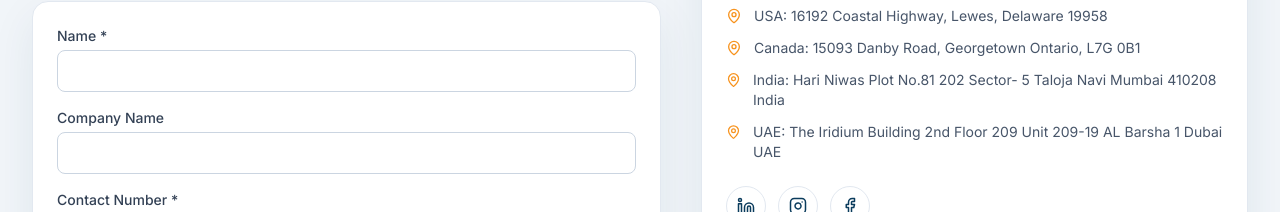
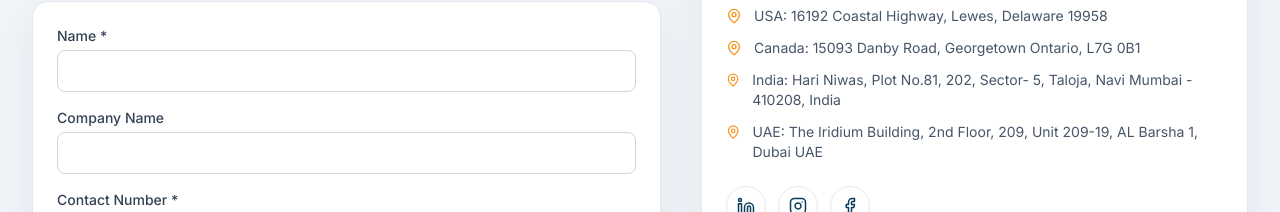
Before and after one commit to Naveen-g09/Cargo-Verge-Logistics, a React (Vite) app: page / in a window 1280 px wide. Shown: the part 5962-6174 px from the top of the page. Built offline with nearby package versions, Linux system fonts and the light colour scheme; no server answers.

Commit message:
Update App.jsx

```diff
--- a/src/pages/App.jsx
+++ b/src/pages/App.jsx
@@ -643,8 +643,8 @@ const onSubmit = async (event) => {
                   <li className="flex items-start gap-3"><Mail className="mt-0.5 text-secondary" size={16} /> info@cargovergelogistics.com</li>
                   <li className="flex items-start gap-3"><MapPin className="mt-0.5 text-secondary" size={16} /> USA: 16192 Coastal Highway, Lewes, Delaware 19958</li>
                   <li className="flex items-start gap-3"><MapPin className="mt-0.5 text-secondary" size={16} /> Canada: 15093 Danby Road, Georgetown Ontario, L7G 0B1</li>
-                  <li className="flex items-start gap-3"><MapPin className="mt-0.5 text-secondary" size={16} /> India: Hari Niwas Plot No.81 202 Sector- 5 Taloja Navi Mumbai 410208 India</li>
-                  <li className="flex items-start gap-3"><MapPin className="mt-0.5 text-secondary" size={16} /> UAE: The Iridium Building 2nd Floor 209 Unit 209-19 AL Barsha 1 Dubai UAE</li>
+                  <li className="flex items-start gap-3"><MapPin className="mt-0.5 text-secondary" size={16} /> India: Hari Niwas, Plot No.81, 202, Sector- 5, Taloja, Navi Mumbai - 410208, India</li>
+                  <li className="flex items-start gap-3"><MapPin className="mt-0.5 text-secondary" size={16} /> UAE: The Iridium Building, 2nd Floor, 209, Unit 209-19, AL Barsha 1, Dubai UAE</li>
                 </ul>
                 <div className="mt-6 flex gap-3">
   <a
```
